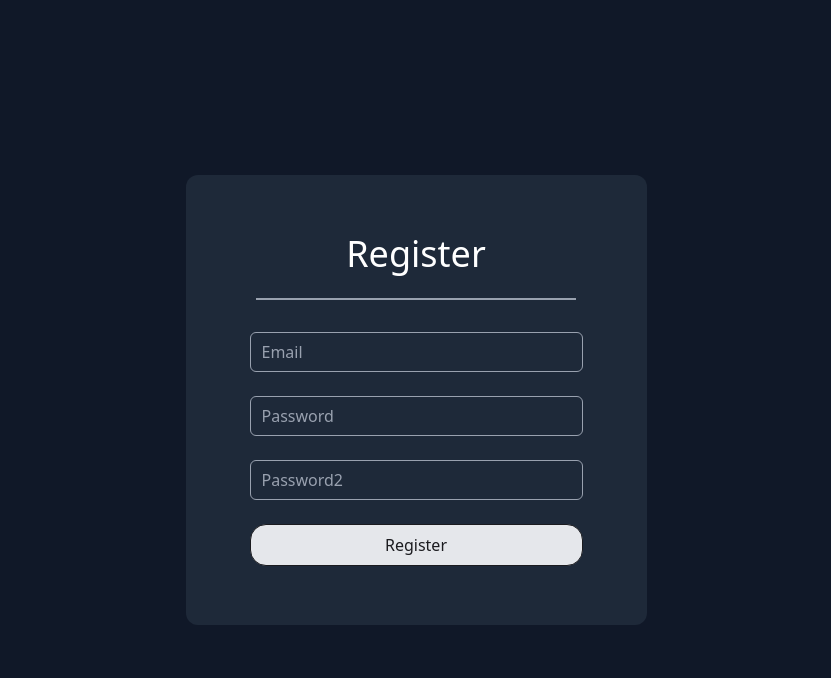
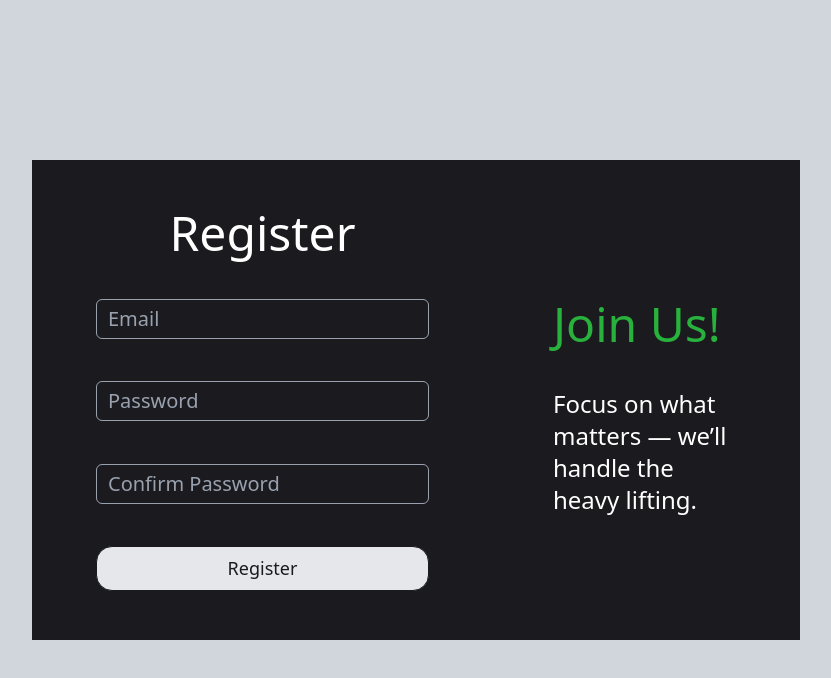
Before and after one commit to CholarajuAditya/tiny_desk, a React (Vite) app in the folder client/: page /register in a window 1280 px wide. Shown: the top 678 px of the page, without its empty margins (224-1055 px from the left). Built offline with nearby package versions, Linux system fonts and the light colour scheme.

Commit message:
changes in login and registration page styles

```diff
--- a/client/src/components/home/Dashboard.jsx
+++ b/client/src/components/home/Dashboard.jsx
@@ -30,7 +30,7 @@ const Dashboard = () => {
 
     return (
         <div className="flex flex-col justify-center items-center relative w-[100%] h-screen">
-            <NavLink className="text-4xl absolute top-8 right-8 hover:scale-110 duration-300" to="/user/profile"><IoPersonCircleOutline /></NavLink>
+            <NavLink className="text-4xl absolute top-0 right-0 hover:scale-110 duration-300" to="/user/profile"><IoPersonCircleOutline /></NavLink>
             {
                 monthlyReport && Object.keys(monthlyReport).length > 0 ? (
                     Object.keys(monthlyReport).map((key, index) => (
--- a/client/src/index.css
+++ b/client/src/index.css
@@ -9,6 +9,13 @@
 }
 
 @layer base {
+    input:-webkit-autofill {
+        -webkit-box-shadow: 0 0 0px 1000px #1b1b1f inset !important;
+        -webkit-text-fill-color: #fff !important;
+        transition: background-color 5000s ease-in-out 0s;
+        caret-color: white;
+    }
+
     body {
         @apply text-black
     }
@@ -32,11 +39,11 @@
     }
 
     .form-input-label {
-        @apply absolute text-gray-400 bg-gray-800 left-3 transition-all ease-out duration-200 peer-focus:text-moneygreen peer-focus:-translate-y-5 peer-focus:text-sm peer-valid:text-sm peer-valid:-translate-y-5
+        @apply text-xl absolute text-gray-400 bg-black left-3 transition-all ease-out duration-200 peer-focus:text-moneygreen peer-focus:-translate-y-5 peer-focus:text-[17px] peer-valid:text-[17px] peer-valid:-translate-y-5
     }
 
     .form-button {
-        @apply cursor-pointer bg-gray-200 text-black px-3 py-2 w-[333px] rounded-2xl hover:bg-teal hover:text-white duration-200 ease-out active:text-black active:bg-white
+        @apply cursor-pointer bg-gray-200 text-black px-3 py-2 w-[333px] rounded-2xl hover:bg-moneygreen hover:border-none hover:text-white duration-200 ease-out active:text-black active:bg-white
     }
 
     .underline-effect {
--- a/client/src/pages/Login.jsx
+++ b/client/src/pages/Login.jsx
@@ -1,60 +1,95 @@
-import { useState } from "react"
-import axios from "axios"
-import { Link, useNavigate } from "react-router-dom"
+import { useState } from "react";
+import axios from "axios";
+import { Link, useNavigate } from "react-router-dom";
 
-function Login(){
-    const navigate = useNavigate()
+function Login() {
+    const navigate = useNavigate();
     const [loginData, setLoginData] = useState({
         email: "",
         password: "",
-    })
+    });
 
-    function handleChange(e){
-        const {name,value} = e.target
+    function handleChange(e) {
+        const { name, value } = e.target;
         setLoginData((prevData) => ({
             ...prevData,
-            [name]: value
-        }))
+            [name]: value,
+        }));
     }
 
-    async function logIn(e){
+    async function logIn(e) {
         try {
-            e.preventDefault()
-            const response = await axios.post("/api/login", loginData, {responseType: "json"} )
-            localStorage.setItem("token", response.data.token)
-            if(response.status === 200){
-                window.alert(response.data.message)
-                navigate("/user")
+            e.preventDefault();
+            const response = await axios.post("/api/login", loginData, {
+                responseType: "json",
+            });
+            localStorage.setItem("token", response.data.token);
+            if (response.status === 200) {
+                window.alert(response.data.message);
+                navigate("/user");
             }
         } catch (err) {
-            if(err.response && err.response.status === 401){
-                window.alert(err.response.data.message)
+            if (err.response && err.response.status === 401) {
+                window.alert(err.response.data.message);
+            } else {
+                window.alert(err.message);
             }
-            else{
-                window.alert(err.message)
         }
     }
 
-    }
-
-    return(
-        <div className="text-white bg-gray-900 flex justify-center items-center h-screen w-screen">
-            <form  method="get" onSubmit={logIn} className="flex flex-col items-center justify-center h-[450px] rounded-xl bg-gray-800 p-16">
-                <h1 className="text-4xl mb-6">Log In</h1>
-                <hr className="border-1 border-gray-400 w-80 mb-8"/>
+    return (
+        <div className="text-white text-[18px] bg-gray-300 flex justify-center items-center h-screen w-screen">
+            <div className="flex w-[60%] h-[60%]">
+                <form
+                    method="get"
+                    onSubmit={logIn}
+                    className="flex flex-col items-center justify-around h-full  bg-black px-16 py-10"
+                >
+                    <h1 className="text-5xl mb-6">Log In</h1>
                     <label className="mb-6 relative flex items-center">
-                    <input type="text" className="peer form-input"  name="email" onChange={handleChange} value={loginData.email} required/>
+                        <input
+                            type="text"
+                            className="peer form-input"
+                            name="email"
+                            onChange={handleChange}
+                            value={loginData.email}
+                            required
+                        />
                         <span className="form-input-label ">Email</span>
                     </label>
                     <label className="mb-6  relative flex items-center">
-                    <input type="password" className="peer form-input"  name="password" onChange={handleChange}  value={loginData.password} required/>
+                        <input
+                            type="password"
+                            className="peer form-input"
+                            name="password"
+                            onChange={handleChange}
+                            value={loginData.password}
+                            required
+                        />
                         <span className="form-input-label">Password</span>
                     </label>
                     <button className="form-button">Login</button>
-                <div className="mt-6">Don&#39;t have an account yet? <Link to="/register" className="underline-effect text-moneygreen">Register Here</Link></div>
+                    <div className="mt-6">
+                        Don&#39;t have an account yet?{" "}
+                        <Link
+                            to="/register"
+                            className="underline-effect text-moneygreen"
+                        >
+                            Register Here
+                        </Link>
+                    </div>
                 </form>
+                <div className="bg-black w-full flex flex-col py-[100px] px-[60px]">
+                    <h1 className="text-5xl text-moneygreen my-10">
+                        Welcome Back!
+                    </h1>
+                    <p className="text-2xl ">
+                        Ready to conquer the day? Let&apos;s go!
+                    </p>
                 </div>
-    )
+            </div>
+        </div>
+    );
 }
 
-export default Login
+export default Login;
--- a/client/src/pages/Register.jsx
+++ b/client/src/pages/Register.jsx
@@ -1,58 +1,90 @@
-import {useState} from "react"
-import axios from "axios"
-import { useNavigate } from "react-router-dom"
+import { useState } from "react";
+import axios from "axios";
+import { useNavigate } from "react-router-dom";
 
-function Register(){
-    const navigate = useNavigate()
+function Register() {
+    const navigate = useNavigate();
 
     const [loginData, setLoginData] = useState({
         email: "",
         password: "",
         password2: "",
-    })
+    });
 
-    function handleChange(e){
-        const {name,value} = e.target
+    function handleChange(e) {
+        const { name, value } = e.target;
         setLoginData((prevData) => ({
             ...prevData,
-            [name]: value
-        }))
+            [name]: value,
+        }));
     }
 
-    async function RegisterUser(e){
+    async function RegisterUser(e) {
         try {
-            e.preventDefault()
-            const { password, password2 } = loginData
+            e.preventDefault();
+            const { password, password2 } = loginData;
 
-            if(password !== password2)
+            if (password !== password2)
                 throw new Error("password does'nt match");
 
-            const response = await axios.post("/api/register", loginData, {responseType: "json"})
+            const response = await axios.post("/api/register", loginData, {
+                responseType: "json",
+            });
 
-            if(response.status === 200){
-                window.alert("Registration successful")
-                navigate("/login")
+            if (response.status === 200) {
+                window.alert("Registration successful");
+                navigate("/login");
             }
         } catch (error) {
-            window.alert(error.message)
+            window.alert(error.message);
         }
     }
 
-    return(
-        <div className="text-white bg-gray-900 flex justify-center items-center h-screen w-screen">
-            <form  method="get" onSubmit={RegisterUser} className="flex flex-col items-center justify-center h-[450px] rounded-xl bg-gray-800 p-16">
-                <h1 className="text-4xl mb-6">Register</h1>
-                <hr className="border-1 border-gray-400 w-80 mb-8"/>
-                { Object.keys(loginData).map( (key, index) => (
-                    <label key={index} className="mb-6 relative flex items-center">
-                        <input type={key === "password" || key === "password2" ? "password": "text"} className="peer form-input"  name={key} onChange={handleChange} value={loginData[key]} required/>
-                        <span className="form-input-label">{key.charAt(0).toUpperCase() + key.slice(1)}</span>
-                    </label>
-                )) }
-                <button className="form-button">Register</button>
-            </form>
+    return (
+        <div className="text-white text-[18px] bg-gray-300 flex justify-center items-center h-screen w-screen">
+            <div className="flex w-[60%] h-[60%]">
+                <form
+                    method="get"
+                    onSubmit={RegisterUser}
+                    className="flex flex-col items-center justify-around h-full bg-black px-16 py-10"
+                >
+                    <h1 className="text-5xl mb-6">Register</h1>
+                    {Object.keys(loginData).map((key, index) => (
+                        <label
+                            key={index}
+                            className="mb-6 relative flex items-center"
+                        >
+                            <input
+                                type={
+                                    key === "password" || key === "password2"
+                                        ? "password"
+                                        : "text"
+                                }
+                                className="peer form-input"
+                                name={key}
+                                onChange={handleChange}
+                                value={loginData[key]}
+                                required
+                            />
+                            <span className="form-input-label">
+                                {key === "password2"
+                                    ? "Confirm Password"
+                                    : key.charAt(0).toUpperCase() +
+                                      key.slice(1)}
+                            </span>
+                        </label>
+                    ))}
+                    <button className="form-button">Register</button>
+                </form>
+                <div className="bg-black w-full flex flex-col py-[100px] px-[60px]">
+                    <h1 className="text-5xl text-moneygreen my-10">Join Us!</h1>
+                    <p className="text-2xl">
+                        Focus on what matters — we’ll handle the heavy lifting.
+                    </p>
+                </div>
+            </div>
         </div>
-    )
+    );
 }
 
-export default Register
+export default Register;
```
Also changed, not shown: client/src/components/home/Report.jsx (+16 -12 lines), client/src/pages/Home.jsx (+30 -8 lines), client/src/pages/Landing.jsx (+38 -15 lines). Lines whose indentation alone changed are shown as unchanged.
